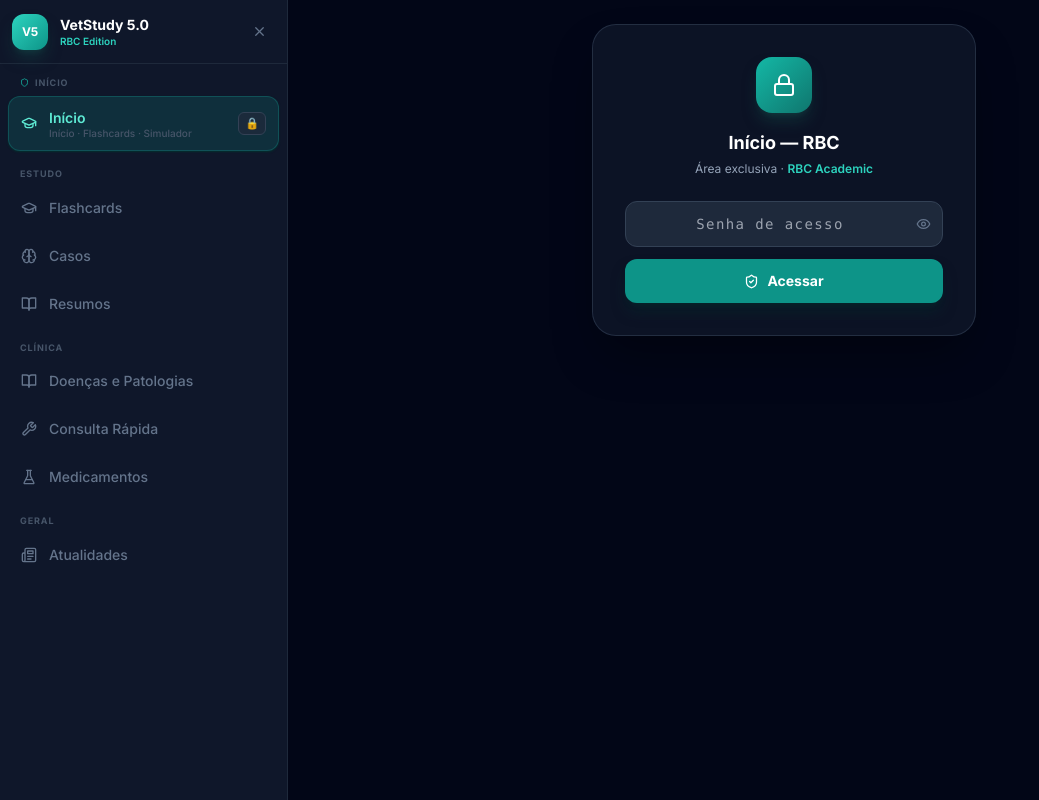
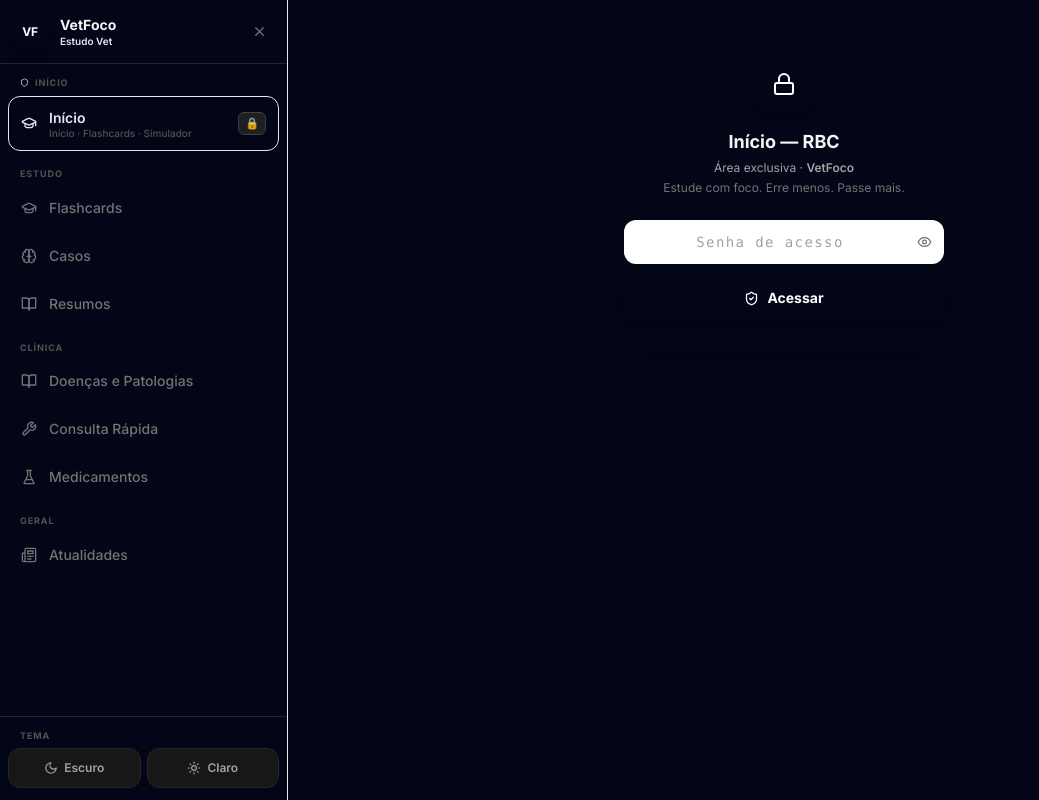
Before and after one commit to rafaelxxyt/vetstudy, a React (Vite) app: page / in a window 1280 px wide. Shown: the whole page, without its empty margins (0-1039 px from the left). Built offline with nearby package versions, Linux system fonts and the light colour scheme.

Commit message:
brand: rename app to VetFoco

```diff
--- a/index.html
+++ b/index.html
@@ -3,7 +3,8 @@
   <head>
     <meta charset="UTF-8" />
     <meta name="viewport" content="width=device-width, initial-scale=1.0" />
-    <title>VetStudy 5.0 – RBC Edition</title>
+    <title>VetFoco</title>
+    <meta name="description" content="VetFoco — Estude com foco. Erre menos. Passe mais." />
     <link rel="preconnect" href="https://fonts.googleapis.com" />
     <link rel="preconnect" href="https://fonts.gstatic.com" crossorigin />
     <link href="https://fonts.googleapis.com/css2?family=Inter:wght@400;500;600;700&display=swap" rel="stylesheet" />
--- a/src/components/Gatekeeper.tsx
+++ b/src/components/Gatekeeper.tsx
@@ -49,16 +49,21 @@
           initial={{ opacity: 0, scale: 0.96, y: 16 }}
           animate={{ opacity: 1, scale: 1, y: 0 }}
           transition={{ duration: 0.22 }}
-          className="bg-slate-900/80 backdrop-blur-md rounded-3xl border border-slate-700/60 shadow-2xl shadow-black/40 p-8 max-w-sm w-full text-center"
+          className="app-panel w-full max-w-sm rounded-3xl p-8 text-center shadow-2xl shadow-black/20"
         >
-          <div className="w-14 h-14 rounded-2xl bg-gradient-to-br from-teal-500 to-teal-700 flex items-center justify-center mx-auto mb-4 shadow-lg shadow-teal-900/50">
+          <div className="w-14 h-14 rounded-2xl bg-gradient-to-br from-primary-500 to-primary-700 flex items-center justify-center mx-auto mb-4 shadow-lg shadow-primary-900/50">
             <Lock size={24} className="text-white" />
           </div>
 
-          <h2 className="text-lg font-bold text-white mb-1">{pageTitle}</h2>
-          <p className="text-xs text-slate-400 mb-6">
-            Área exclusiva · <span className="text-teal-400 font-semibold">RBC Academic</span>
-          </p>
+          <h2 className="mb-1 text-lg font-bold text-neutral-100">{pageTitle}</h2>
+          <div className="mb-6 space-y-1">
+            <p className="text-xs text-neutral-400">
+              Área exclusiva · <span className="text-primary-400 font-semibold">VetFoco</span>
+            </p>
+            <p className="text-xs text-neutral-500">
+              Estude com foco. Erre menos. Passe mais.
+            </p>
+          </div>
 
           <div className="relative mb-3">
             <input
@@ -67,14 +72,14 @@
               value={input}
               onChange={e => setInput(e.target.value)}
               onKeyDown={e => e.key === 'Enter' && attempt()}
-              className={`w-full px-4 py-3 pr-11 rounded-xl border bg-slate-800 text-sm text-slate-200 text-center tracking-widest font-mono outline-none transition ${
+              className={`app-input w-full rounded-xl px-4 py-3 pr-11 text-center text-sm tracking-widest font-mono outline-none transition ${
                 error
-                  ? 'border-red-500/50 focus:ring-2 focus:ring-red-500/30'
-                  : 'border-slate-700 focus:border-teal-500 focus:ring-2 focus:ring-teal-500/30'
+                  ? 'border-danger-500/50 focus:ring-2 focus:ring-danger-500/30'
+                  : 'border-neutral-700 focus:border-primary-500 focus:ring-2 focus:ring-primary-500/30'
               }`}
             />
             <button type="button" onClick={() => setShow(s => !s)}
-              className="absolute right-3 top-1/2 -translate-y-1/2 text-slate-500 hover:text-slate-300 transition-colors">
+              className="absolute right-3 top-1/2 -translate-y-1/2 text-neutral-500 hover:text-neutral-300 transition-colors">
               {show ? <EyeOff size={15} /> : <Eye size={15} />}
             </button>
           </div>
@@ -82,7 +87,7 @@
           <AnimatePresence>
             {error && (
               <motion.div initial={{ opacity: 0, y: -4 }} animate={{ opacity: 1, y: 0 }} exit={{ opacity: 0 }}
-                className="flex items-center justify-center gap-1.5 text-red-400 text-xs mb-3">
+                className="flex items-center justify-center gap-1.5 text-danger-400 text-xs mb-3">
                 <ShieldAlert size={12} />
                 <span>Senha incorreta.</span>
               </motion.div>
@@ -90,7 +95,7 @@
           </AnimatePresence>
 
           <button onClick={attempt}
-            className="w-full py-3 bg-teal-600 text-white rounded-xl text-sm font-bold hover:bg-teal-700 transition-colors shadow-lg shadow-teal-950/50 active:scale-95 flex items-center justify-center gap-2">
+            className="w-full py-3 bg-accent-500 text-white rounded-xl text-sm font-bold hover:bg-accent-600 transition-colors shadow-lg shadow-primary-950/50 active:scale-95 flex items-center justify-center gap-2">
             <ShieldCheck size={15} /> Acessar
           </button>
         </motion.div>
--- a/src/components/Sidebar.tsx
+++ b/src/components/Sidebar.tsx
@@ -10,6 +10,8 @@
   Menu,
   X,
   Shield,
+  Moon,
+  Sun,
 } from 'lucide-react'
 import { isHubUnlocked } from './Gatekeeper'
 
@@ -22,6 +24,8 @@
   | 'doencas'
   | 'ferramentas'
   | 'vetnews'
+
+export type ThemeMode = 'dark' | 'light'
 
 interface NavItem {
   id: Page
@@ -50,6 +54,8 @@
   onNavigate: (page: Page) => void
   mobileOpen: boolean
   onMobileClose: () => void
+  theme: ThemeMode
+  onThemeChange: (theme: ThemeMode) => void
 }
 
 function CollapseBtn({
@@ -65,8 +71,8 @@
       title={collapsed ? 'Abrir menu' : 'Fechar menu'}
       className={`flex-shrink-0 rounded-xl transition-all ${
         collapsed
-          ? 'flex h-10 w-10 items-center justify-center bg-slate-800 text-slate-400 hover:bg-teal-500/20 hover:text-teal-400'
-          : 'ml-auto p-2 text-slate-500 hover:bg-slate-800 hover:text-teal-400'
+          ? 'flex h-10 w-10 items-center justify-center bg-neutral-800 text-neutral-400 hover:bg-primary-500/20 hover:text-primary-400'
+          : 'ml-auto p-2 text-neutral-500 hover:bg-neutral-800 hover:text-primary-400'
       }`}
     >
       <AnimatePresence mode="wait" initial={false}>
@@ -105,8 +111,8 @@
 }) {
   return (
     <div className="mb-1.5 flex items-center gap-1.5 px-3">
-      {Icon && <Icon size={9} className="flex-shrink-0 text-teal-500" />}
-      <p className="select-none text-[9px] font-black uppercase tracking-widest text-slate-600">{label}</p>
+      {Icon && <Icon size={9} className="flex-shrink-0 text-primary-500" />}
+      <p className="select-none text-[9px] font-black uppercase tracking-widest text-neutral-600">{label}</p>
     </div>
   )
 }
@@ -135,8 +141,8 @@
         collapsed ? 'flex justify-center p-2.5' : `flex items-center gap-3 px-3 ${vertPad}`
       } ${
         active
-          ? 'border border-teal-500/25 bg-teal-500/15 text-teal-300'
-          : 'border border-transparent text-slate-500 hover:bg-slate-800 hover:text-slate-200'
+          ? 'border border-primary-500/25 bg-primary-500/15 text-primary-300'
+          : 'border border-transparent text-neutral-500 hover:bg-neutral-800 hover:text-neutral-200'
       }`}
     >
       <Icon size={16} className="flex-shrink-0" />
@@ -168,8 +174,8 @@
         !drawerMode && collapsed ? 'flex justify-center p-2.5' : 'flex items-center gap-3 px-3 py-3'
       } ${
         active
-          ? 'border border-teal-500/25 bg-teal-500/15 text-teal-300 shadow-sm shadow-teal-950'
-          : 'border border-transparent text-slate-500 hover:bg-slate-800 hover:text-slate-200'
+          ? 'border border-primary-500/25 bg-primary-500/15 text-primary-300 shadow-sm shadow-primary-950'
+          : 'border border-transparent text-neutral-500 hover:bg-neutral-800 hover:text-neutral-200'
       }`}
     >
       <GraduationCap size={16} className="flex-shrink-0" />
@@ -179,9 +185,9 @@
           <p className="text-sm font-semibold leading-tight">Início</p>
           <p className="mt-0.5 text-[10px] font-medium leading-none">
             {hubUnlocked ? (
-              <span className="text-teal-500">Início · Flashcards · Simulador · Resumos</span>
+              <span className="text-primary-500">Início · Flashcards · Simulador · Resumos</span>
             ) : (
-              <span className="text-slate-600">Início · Flashcards · Simulador</span>
+              <span className="text-neutral-600">Início · Flashcards · Simulador</span>
             )}
           </p>
         </div>
@@ -189,13 +195,55 @@
 
       {showLabel &&
         (hubUnlocked ? (
-          <span className="flex-shrink-0 text-xs text-teal-500">✓</span>
+          <span className="flex-shrink-0 text-xs text-primary-500">✓</span>
         ) : (
-          <span className="flex-shrink-0 rounded-md border border-slate-700 bg-slate-800/80 px-1.5 py-0.5 text-[11px] text-slate-500">
+          <span className="flex-shrink-0 rounded-md border border-neutral-700 bg-neutral-800/80 px-1.5 py-0.5 text-[11px] text-neutral-500">
             🔒
           </span>
         ))}
     </button>
+  )
+}
+
+function ThemeSwitcher({
+  theme,
+  onThemeChange,
+  compact,
+}: {
+  theme: ThemeMode
+  onThemeChange: (theme: ThemeMode) => void
+  compact: boolean
+}) {
+  const options: Array<{ id: ThemeMode; label: string; icon: React.ElementType; short: string }> = [
+    { id: 'dark', label: 'Escuro', icon: Moon, short: 'E' },
+    { id: 'light', label: 'Claro', icon: Sun, short: 'C' },
+  ]
+
+  return (
+    <section className="border-t border-neutral-800 px-2 py-3">
+      {!compact && <SectionLabel label="Tema" />}
+      <div className={`grid gap-1.5 ${compact ? 'grid-cols-1' : 'grid-cols-2'}`}>
+        {options.map(option => {
+          const Icon = option.icon
+          const active = theme === option.id
+          return (
+            <button
+              key={option.id}
+              onClick={() => onThemeChange(option.id)}
+              title={compact ? option.label : undefined}
+              className={`min-h-[40px] rounded-xl border px-2 py-2 text-xs font-semibold transition ${
+                active
+                  ? 'border-primary-500/35 bg-primary-500/15 text-primary-300'
+                  : 'border-neutral-800 bg-neutral-900 text-neutral-400 hover:border-neutral-700 hover:text-neutral-200'
+              } ${compact ? 'flex items-center justify-center' : 'flex items-center justify-center gap-1.5'}`}
+            >
+              <Icon size={14} />
+              <span>{compact ? option.short : option.label}</span>
+            </button>
+          )
+        })}
+      </div>
+    </section>
   )
 }
 
@@ -207,6 +255,8 @@
   onNavigate,
   onMobileClose,
   onToggleCollapse,
+  theme,
+  onThemeChange,
 }: {
   isDrawer: boolean
   collapsed: boolean
@@ -215,6 +265,8 @@
   onNavigate: (page: Page) => void
   onMobileClose: () => void
   onToggleCollapse: () => void
+  theme: ThemeMode
+  onThemeChange: (theme: ThemeMode) => void
 }) {
   const showLabels = isDrawer || !collapsed
   const navigate = (page: Page) => {
@@ -224,15 +276,15 @@
 
   return (
     <>
-      <div className={`flex h-16 flex-shrink-0 items-center border-b border-slate-800 ${!isDrawer && collapsed ? 'justify-center px-2' : 'gap-3 px-3'}`}>
+      <div className={`flex h-16 flex-shrink-0 items-center border-b border-neutral-800 ${!isDrawer && collapsed ? 'justify-center px-2' : 'gap-3 px-3'}`}>
         {showLabels && (
           <div className="flex min-w-0 flex-1 items-center gap-3">
-            <div className="flex h-9 w-9 flex-shrink-0 items-center justify-center rounded-xl bg-gradient-to-br from-teal-400 to-teal-600 shadow-lg shadow-teal-900/50">
-              <span className="text-xs font-black tracking-tight text-white">V5</span>
+            <div className="flex h-9 w-9 flex-shrink-0 items-center justify-center rounded-xl bg-gradient-to-br from-primary-400 to-primary-600 shadow-lg shadow-primary-900/50">
+              <span className="text-xs font-black tracking-tight text-white">VF</span>
             </div>
             <div className="min-w-0 leading-tight">
-              <p className="text-sm font-bold text-white">VetStudy 5.0</p>
-              <p className="text-[10px] font-semibold text-teal-400">RBC Edition</p>
+              <p className="text-sm font-bold text-neutral-100">VetFoco</p>
+              <p className="text-[10px] font-semibold text-primary-400">Estudo Vet</p>
             </div>
           </div>
         )}
@@ -243,7 +295,7 @@
           <button
             onClick={onMobileClose}
             aria-label="Fechar menu"
-            className="ml-auto flex h-11 w-11 items-center justify-center rounded-xl text-slate-500 transition-colors hover:bg-slate-800 hover:text-teal-400"
+            className="ml-auto flex h-11 w-11 items-center justify-center rounded-xl text-neutral-500 transition-colors hover:bg-neutral-800 hover:text-primary-400"
           >
             <X size={18} />
           </button>
@@ -310,6 +362,12 @@
           </div>
         </section>
       </nav>
+
+      <ThemeSwitcher
+        theme={theme}
+        onThemeChange={onThemeChange}
+        compact={!isDrawer && collapsed}
+      />
     </>
   )
 }
@@ -319,13 +377,15 @@
   onNavigate,
   mobileOpen,
   onMobileClose,
+  theme,
+  onThemeChange,
 }: SidebarProps) {
   const [collapsed, setCollapsed] = useState(false)
   const hubUnlocked = isHubUnlocked()
 
   return (
     <>
-      <aside className="hidden h-screen border-r border-slate-800 bg-slate-900 md:flex md:w-72 md:flex-col">
+      <aside className="app-panel hidden h-screen border-r md:flex md:w-72 md:flex-col">
         {renderNav({
           isDrawer: false,
           collapsed,
@@ -334,6 +394,8 @@
           onNavigate,
           onMobileClose,
           onToggleCollapse: () => setCollapsed(value => !value),
+          theme,
+          onThemeChange,
         })}
       </aside>
 
@@ -343,14 +405,14 @@
             <motion.button
               type="button"
               aria-label="Fechar menu"
-              className="fixed inset-0 z-40 bg-slate-950/70 md:hidden"
+              className="app-overlay fixed inset-0 z-40 md:hidden"
               initial={{ opacity: 0 }}
               animate={{ opacity: 1 }}
               exit={{ opacity: 0 }}
               onClick={onMobileClose}
             />
             <motion.aside
-              className="fixed inset-y-0 left-0 z-50 flex w-80 max-w-[88vw] flex-col border-r border-slate-800 bg-slate-900 md:hidden"
+              className="app-panel fixed inset-y-0 left-0 z-50 flex w-80 max-w-[88vw] flex-col border-r md:hidden"
               initial={{ x: -320 }}
               animate={{ x: 0 }}
               exit={{ x: -320 }}
@@ -364,6 +426,8 @@
                 onNavigate,
                 onMobileClose,
                 onToggleCollapse: () => {},
+                theme,
+                onThemeChange,
               })}
             </motion.aside>
           </>
--- a/src/pages/SimuladorPage.tsx
+++ b/src/pages/SimuladorPage.tsx
@@ -152,6 +152,10 @@
    HELPERS
    ══════════════════════════════════════════════════════ */
 function shuffle<T>(arr:T[]):T[] { return [...arr].sort(()=>Math.random()-0.5) }
+
+function displayBrandLabel(value: string): string {
+  return value === 'VetStudy' ? 'VetFoco' : value
+}
 
 function isHit(q:Question, a:AnswerState):boolean {
   if (a===null) return false
@@ -614,7 +618,7 @@
             <button key={b} onClick={()=>syncFilters({ banca: b })}
               className={`px-3 py-1.5 rounded-xl text-xs font-semibold transition-all border ${
                 filters.banca===b?'bg-primary-500/20 text-primary-300 border-primary-500/30':'bg-neutral-800 text-neutral-500 border-neutral-700/60 hover:text-neutral-300'
-              }`}>{b}</button>
+              }`}>{displayBrandLabel(b)}</button>
           ))}
         </div>
       </div>
@@ -904,7 +908,7 @@
               <div className="flex items-start gap-2.5">
                 {hit?<CheckCircle2 size={13} className="text-success-400 flex-shrink-0 mt-0.5"/>:<XCircle size={13} className="text-danger-400 flex-shrink-0 mt-0.5"/>}
                 <div>
-                  <p className="text-[10px] font-bold text-neutral-600 mb-0.5">Q{i+1} · {BADGE[q.type].label} · {q.banca}</p>
+                  <p className="text-[10px] font-bold text-neutral-600 mb-0.5">Q{i+1} · {BADGE[q.type].label} · {displayBrandLabel(q.banca)}</p>
                   <p className="text-xs text-neutral-300 font-medium mb-1">{q.type==='assoc'?q.instruction:q.question}</p>
                   <p className="text-xs text-neutral-500 leading-relaxed whitespace-pre-line">{q.explanation}</p>
                 </div>
@@ -935,7 +939,7 @@
           <div className="flex items-center gap-2">
             <ClipboardCheck size={17} className="text-primary-400"/>
             <span className="text-sm font-bold text-white">Simulador</span>
-            {q.banca&&<span className="text-[10px] text-neutral-600 bg-neutral-800 px-2 py-0.5 rounded-lg">{q.banca}</span>}
+            {q.banca&&<span className="text-[10px] text-neutral-600 bg-neutral-800 px-2 py-0.5 rounded-lg">{displayBrandLabel(q.banca)}</span>}
             {q.dificuldade&&<span className="text-[10px] text-neutral-600 bg-neutral-800 px-2 py-0.5 rounded-lg">{q.dificuldade}</span>}
           </div>
           <div className="flex items-center gap-2">
```
